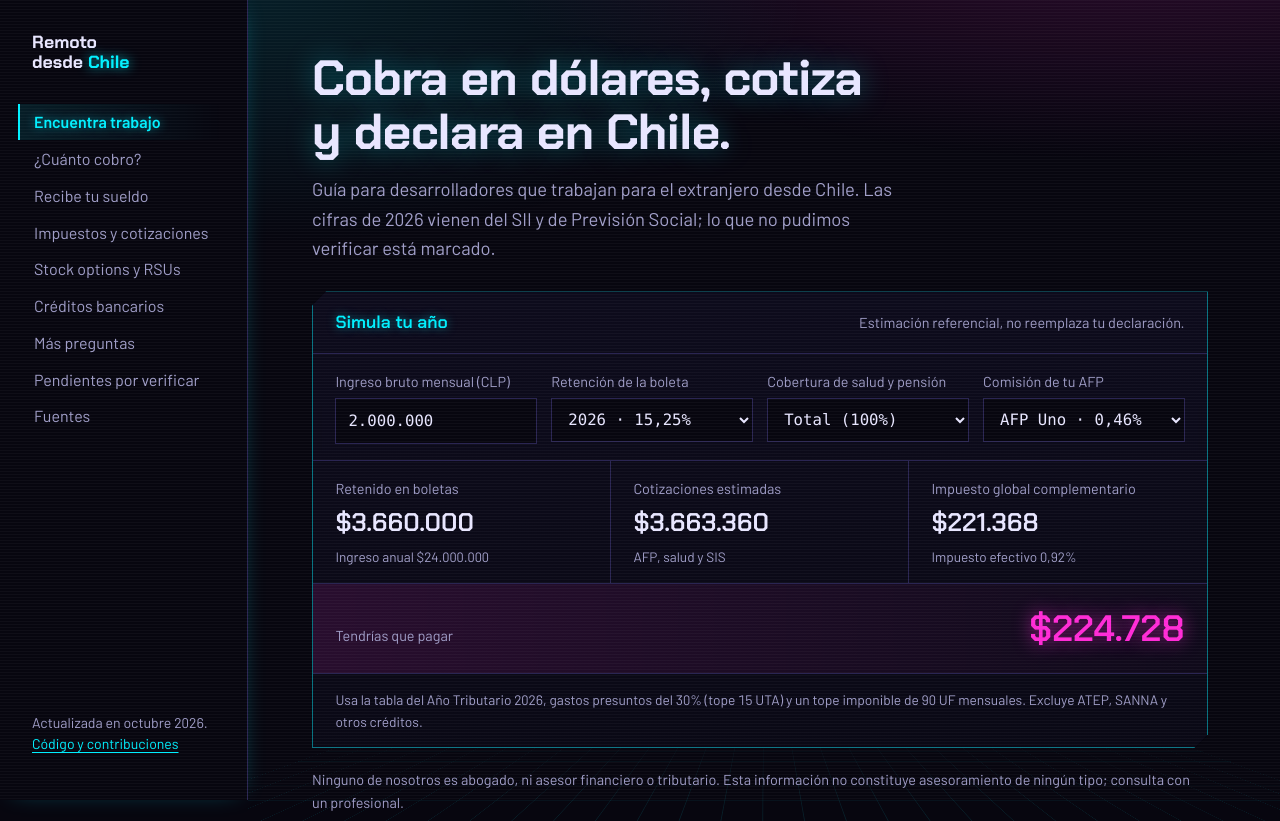
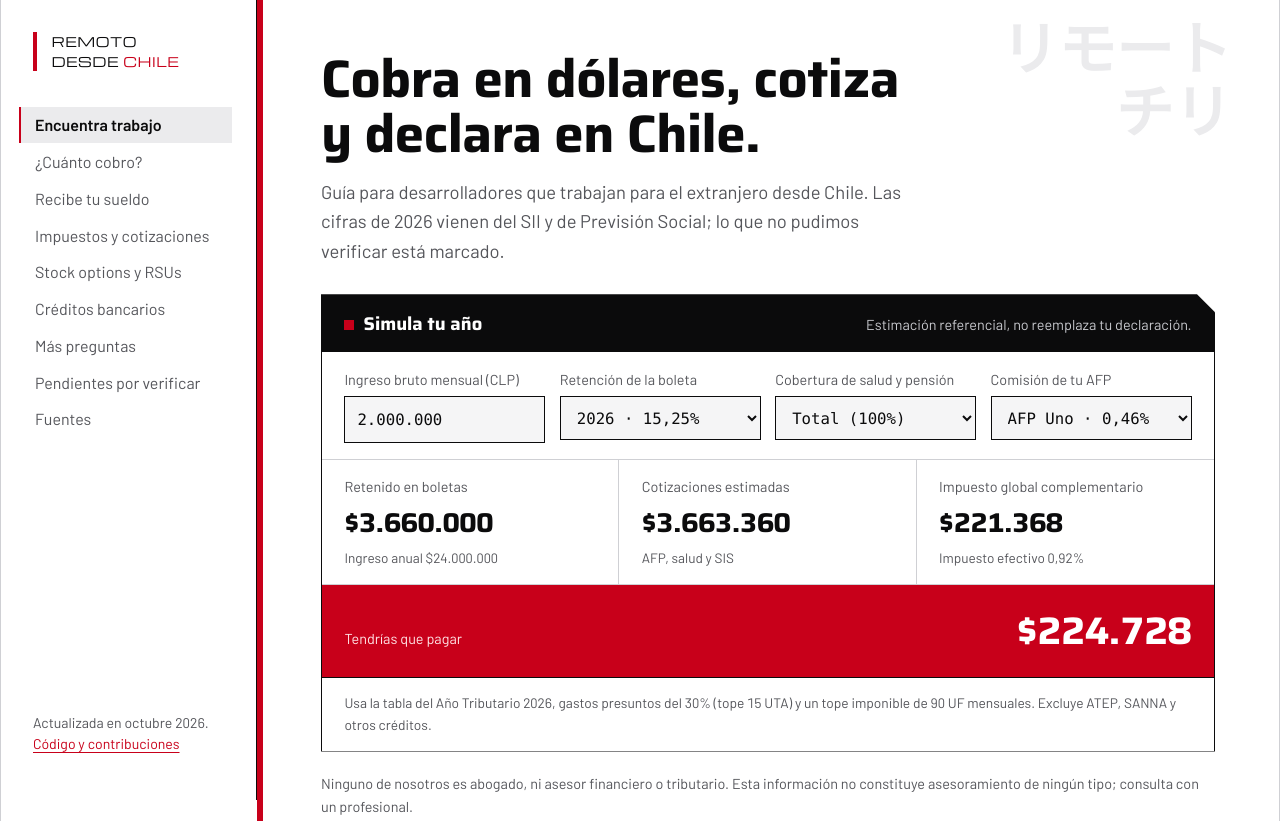
Before and after one commit to madkoding/remoto-desde-chile, a plain HTML site: page index.html in a window 1280 px wide. Shown: the top 821 px of the page. Drawn offline with nearby package versions, Linux system fonts and the light colour scheme.

Commit message:
style: cambiar a tema corporativo claro
- paleta blanco frío, negro y rojo corporativo
- encabezados con franja roja, tablas y simulador con cabecera negra
- esquina cortada, marca de agua en katakana y franja animada una sola vez
- tipografías Saira, Michroma y Barlow

Co-Authored-By: Claude Sonnet 5.5 <noreply@anthropic.com>
Claude-Session: https://claude.ai/code/session_01WyJukr5rh7bxpLupmgCVQh

```diff
--- a/assets/style.css
+++ b/assets/style.css
@@ -1,21 +1,20 @@
-/* Remoto desde Chile — tema cyberpunk
-   Vacío (fondo), Neón cian (acento), Magenta (alerta), Amarillo (resultado) */
+/* Remoto desde Chile — tema corporativo claro
+   Blanco frío (fondo), Tinta negra, Rojo corporativo (acento) */
 :root {
-  color-scheme: dark;
-  --bg: #07060f;
-  --surface: #0e0c1d;
-  --panel: #0a0916;
-  --ink: #e8e6ff;
-  --muted: #a09ec8;
-  --line: #2a2552;
-  --cyan: #00f0ff;
-  --magenta: #ff2bd6;
-  --yellow: #fcee0a;
-  --accent: var(--cyan);
-  --display: "Chakra Petch", "Barlow", system-ui, sans-serif;
+  color-scheme: light;
+  --bg: #f5f5f6;
+  --panel: #ffffff;
+  --surface: #ebebed;
+  --ink: #0b0b0c;
+  --muted: #55565b;
+  --line: #cfd0d4;
+  --red: #c8001a;
+  --red-ink: #ffffff;
+  --display: "Saira", "Barlow", system-ui, sans-serif;
+  --wide: "Michroma", "Saira", system-ui, sans-serif;
   --text: "Barlow", system-ui, -apple-system, "Segoe UI", sans-serif;
   --mono: ui-monospace, "JetBrains Mono", "SF Mono", Menlo, Consolas, monospace;
-  --cut: 14px;
+  --cut: 18px;
 }
 
 * { box-sizing: border-box; }
@@ -30,26 +29,21 @@ body {
   -webkit-font-smoothing: antialiased;
   font-variant-numeric: tabular-nums;
 }
-/* Líneas de barrido tenues sobre toda la página */
-body::after {
-  content: "";
-  position: fixed;
-  inset: 0;
-  pointer-events: none;
-  z-index: 50;
-  background: repeating-linear-gradient(to bottom, rgba(255, 255, 255, 0.035) 0, rgba(255, 255, 255, 0.035) 1px, transparent 1px, transparent 3px);
-}
-::selection { background: var(--magenta); color: #fff; }
-:focus-visible { outline: 2px solid var(--cyan); outline-offset: 3px; border-radius: 3px; }
-a { color: var(--cyan); text-underline-offset: 3px; text-decoration-thickness: 1px; }
-a:hover { color: var(--magenta); text-decoration-thickness: 2px; }
+::selection { background: var(--red); color: #fff; }
+:focus-visible { outline: 2px solid var(--red); outline-offset: 3px; }
+a { color: var(--red); text-underline-offset: 3px; text-decoration-thickness: 1px; }
+a:hover { color: var(--ink); text-decoration-thickness: 2px; }
 
-/* ---------- Shell ---------- */
+/* ---------- Estructura ---------- */
 .shell {
   display: grid;
-  grid-template-columns: 15.5rem minmax(0, 1fr);
+  grid-template-columns: 16rem minmax(0, 1fr);
   max-width: 80rem;
   margin: 0 auto;
+  background: var(--panel);
+  border-left: 1px solid var(--line);
+  border-right: 1px solid var(--line);
+  min-height: 100vh;
 }
 
 .rail {
@@ -60,19 +54,22 @@ a:hover { color: var(--magenta); text-decoration-thickness: 2px; }
   padding: 2rem 1.5rem 2rem 2rem;
   display: flex;
   flex-direction: column;
-  gap: 2rem;
-  border-right: 1px solid var(--line);
-  box-shadow: 1px 0 24px -12px rgba(0, 240, 255, 0.45);
+  gap: 2.25rem;
+  border-right: 1px solid var(--ink);
+  background: var(--panel);
 }
 .brand {
-  font-family: var(--display);
-  font-weight: 700;
-  font-size: 1.1rem;
-  line-height: 1.15;
+  font-family: var(--wide);
+  font-size: 0.82rem;
+  line-height: 1.5;
+  letter-spacing: 0.04em;
+  text-transform: uppercase;
   color: var(--ink);
   text-decoration: none;
+  padding-left: 0.9rem;
+  border-left: 4px solid var(--red);
 }
-.brand span { color: var(--cyan); text-shadow: 0 0 12px rgba(0, 240, 255, 0.7); }
+.brand span { color: var(--red); }
 .brand:hover { color: var(--ink); }
 .rail nav { display: flex; flex-direction: column; gap: 0.1rem; font-size: 1rem; }
 .rail nav a {
@@ -81,105 +78,86 @@ a:hover { color: var(--magenta); text-decoration-thickness: 2px; }
   padding: 0.3rem 0 0.3rem 0.85rem;
   border-left: 2px solid transparent;
   margin-left: -0.85rem;
-  transition: color 0.15s, border-color 0.15s;
+  transition: color 0.15s, border-color 0.15s, background-color 0.15s;
 }
-.rail nav a:hover { color: var(--magenta); }
-.rail nav a[aria-current="true"] {
-  color: var(--cyan);
-  border-left-color: var(--cyan);
-  font-weight: 600;
-  text-shadow: 0 0 10px rgba(0, 240, 255, 0.5);
-  background: linear-gradient(90deg, rgba(0, 240, 255, 0.1), transparent);
-}
+.rail nav a:hover { color: var(--ink); background: var(--surface); }
+.rail nav a[aria-current="true"] { color: var(--ink); border-left-color: var(--red); font-weight: 600; background: var(--surface); }
 .rail .meta { margin-top: auto; font-size: 0.88rem; color: var(--muted); line-height: 1.5; }
 
-/* ---------- Hero ---------- */
+/* ---------- Portada ---------- */
 main { min-width: 0; }
 .hero {
   position: relative;
   padding: clamp(1.75rem, 4.5vw, 3.25rem) clamp(1.25rem, 5vw, 4rem) 2.5rem;
-  border-bottom: 1px solid var(--line);
-  background:
-    radial-gradient(60rem 22rem at 85% -10%, rgba(255, 43, 214, 0.16), transparent 70%),
-    radial-gradient(50rem 22rem at 0% 0%, rgba(0, 240, 255, 0.1), transparent 70%);
+  border-bottom: 1px solid var(--ink);
+  background: var(--panel);
   overflow: hidden;
 }
-/* Rejilla en perspectiva que se desvanece hacia arriba */
+/* Franja roja vertical: aparece una sola vez al cargar */
 .hero::before {
   content: "";
   position: absolute;
-  left: -20%;
-  right: -20%;
+  top: 0;
+  left: 0;
   bottom: 0;
-  height: 60%;
+  width: 6px;
+  background: var(--red);
+  transform-origin: top;
+}
+@media (prefers-reduced-motion: no-preference) {
+  .hero::before { animation: bar-in 0.7s cubic-bezier(0.2, 0.7, 0.2, 1) 1; }
+}
+@keyframes bar-in { from { transform: scaleY(0); } to { transform: scaleY(1); } }
+/* Marca de agua en katakana ("remoto, Chile"): solo cuando hay espacio libre a la derecha del título */
+.kana {
+  position: absolute;
+  top: 1rem;
+  right: clamp(1rem, 4vw, 3rem);
+  font-family: system-ui, "Hiragino Sans", "Noto Sans JP", "Yu Gothic", sans-serif;
+  font-weight: 700;
+  font-size: clamp(2rem, 4.5vw, 3.6rem);
+  line-height: 1.1;
+  text-align: right;
+  color: var(--surface);
+  user-select: none;
   pointer-events: none;
-  background-image:
-    linear-gradient(rgba(0, 240, 255, 0.22) 1px, transparent 1px),
-    linear-gradient(90deg, rgba(0, 240, 255, 0.22) 1px, transparent 1px);
-  background-size: 48px 48px;
-  transform: perspective(420px) rotateX(58deg);
-  transform-origin: bottom;
-  -webkit-mask-image: linear-gradient(to top, #000, transparent 85%);
-  mask-image: linear-gradient(to top, #000, transparent 85%);
-  opacity: 0.55;
 }
+@media (max-width: 75rem) { .kana { display: none; } }
 .hero > * { position: relative; }
+.hero > .kana { position: absolute; }
 .hero h1 {
-  position: relative;
   font-family: var(--display);
   font-weight: 700;
-  font-size: clamp(1.9rem, 4.4vw, 3.1rem);
-  line-height: 1.08;
-  letter-spacing: -0.015em;
+  font-size: clamp(2rem, 4.6vw, 3.3rem);
+  line-height: 1.04;
+  letter-spacing: -0.01em;
   margin: 0 0 1rem;
   max-width: 19ch;
   text-wrap: balance;
-  text-shadow: 0 0 28px rgba(0, 240, 255, 0.35);
-}
-/* Glitch breve al cargar: se ejecuta una sola vez */
-.hero h1::before,
-.hero h1::after {
-  content: attr(data-text);
-  position: absolute;
-  inset: 0;
-  opacity: 0;
-  pointer-events: none;
-  text-shadow: none;
-}
-.hero h1::before { color: var(--magenta); }
-.hero h1::after { color: var(--cyan); }
-@media (prefers-reduced-motion: no-preference) {
-  .hero h1::before { animation: glitch-a 0.9s steps(1, end) 0.25s 1; }
-  .hero h1::after { animation: glitch-b 0.9s steps(1, end) 0.25s 1; }
-}
-@keyframes glitch-a {
-  0%, 100% { opacity: 0; }
-  10% { opacity: 0.9; transform: translate(-4px, 1px); clip-path: inset(10% 0 62% 0); }
-  25% { opacity: 0.9; transform: translate(3px, -1px); clip-path: inset(55% 0 12% 0); }
-  40% { opacity: 0.9; transform: translate(-2px, 0); clip-path: inset(30% 0 40% 0); }
-  55% { opacity: 0; }
-}
-@keyframes glitch-b {
-  0%, 100% { opacity: 0; }
-  15% { opacity: 0.9; transform: translate(4px, -1px); clip-path: inset(60% 0 10% 0); }
-  30% { opacity: 0.9; transform: translate(-3px, 1px); clip-path: inset(8% 0 70% 0); }
-  45% { opacity: 0.9; transform: translate(2px, 0); clip-path: inset(40% 0 30% 0); }
-  60% { opacity: 0; }
 }
 .hero .lead { max-width: 58ch; font-size: 1.15rem; color: var(--muted); margin: 0 0 1.75rem; }
 
 /* ---------- Simulador ---------- */
 .calc {
-  background: linear-gradient(180deg, rgba(14, 12, 29, 0.92), rgba(10, 9, 22, 0.96));
-  border: 1px solid rgba(0, 240, 255, 0.45);
+  background: var(--panel);
+  border: 1px solid var(--ink);
   max-width: 56rem;
   overflow: hidden;
-  clip-path: polygon(0 var(--cut), var(--cut) 0, 100% 0, 100% calc(100% - var(--cut)), calc(100% - var(--cut)) 100%, 0 100%);
-  backdrop-filter: blur(6px);
+  clip-path: polygon(0 0, calc(100% - var(--cut)) 0, 100% var(--cut), 100% 100%, 0 100%);
 }
-.calc-head { padding: 1rem 1.4rem; border-bottom: 1px solid var(--line); display: flex; justify-content: space-between; gap: 1rem; flex-wrap: wrap; align-items: baseline; }
-.calc-head h2 { font-family: var(--display); font-weight: 600; font-size: 1.1rem; margin: 0; color: var(--cyan); text-shadow: 0 0 10px rgba(0, 240, 255, 0.5); }
-.calc-head p { margin: 0; font-size: 0.9rem; color: var(--muted); }
+.calc-head {
+  padding: 0.85rem 1.4rem;
+  background: var(--ink);
+  color: #fff;
+  display: flex;
+  justify-content: space-between;
+  gap: 1rem;
+  flex-wrap: wrap;
+  align-items: baseline;
+}
+.calc-head h2 { font-family: var(--display); font-weight: 700; font-size: 1.15rem; margin: 0; }
+.calc-head h2::before { content: ""; display: inline-block; width: 0.6rem; height: 0.6rem; background: var(--red); margin-right: 0.6rem; }
+.calc-head p { margin: 0; font-size: 0.9rem; color: #c8c9ce; }
 .fields { display: grid; grid-template-columns: repeat(auto-fit, minmax(9.5rem, 1fr)); gap: 0.9rem; padding: 1rem 1.4rem; border-bottom: 1px solid var(--line); }
 .field label { display: block; font-size: 0.9rem; color: var(--muted); margin-bottom: 0.35rem; }
 .field input, .field select {
@@ -189,84 +167,94 @@ main { min-width: 0; }
   font-size: 0.98rem;
   color: var(--ink);
   background: var(--bg);
-  border: 1px solid var(--line);
+  border: 1px solid var(--ink);
   border-radius: 0;
   padding: 0.6rem 0.75rem;
   min-height: 2.75rem;
-  transition: border-color 0.15s, box-shadow 0.15s;
+  transition: box-shadow 0.15s, background-color 0.15s;
 }
-.field input:hover, .field select:hover { border-color: rgba(0, 240, 255, 0.6); }
-.field input:focus, .field select:focus { border-color: var(--cyan); box-shadow: 0 0 0 1px var(--cyan), 0 0 16px rgba(0, 240, 255, 0.35); outline: none; }
+.field input:hover, .field select:hover { background: #fff; }
+.field input:focus, .field select:focus { outline: none; background: #fff; box-shadow: 0 0 0 2px var(--red); }
 .readouts { display: grid; grid-template-columns: repeat(3, minmax(0, 1fr)); margin: 0; }
 .readout { padding: 0.95rem 1.4rem; border-bottom: 1px solid var(--line); }
 .readout:nth-child(-n+2) { border-right: 1px solid var(--line); }
 .readout dt { font-size: 0.9rem; color: var(--muted); margin: 0 0 0.2rem; }
-.readout dd { margin: 0; font-family: var(--display); font-weight: 600; font-size: clamp(1.2rem, 2.6vw, 1.6rem); color: var(--ink); }
+.readout dd { margin: 0; font-family: var(--display); font-weight: 700; font-size: clamp(1.3rem, 2.7vw, 1.7rem); }
 .readout small { display: block; font-size: 0.85rem; color: var(--muted); margin-top: 0.15rem; }
-.result { grid-column: 1 / -1; border-bottom: 0; background: linear-gradient(90deg, rgba(252, 238, 10, 0.08), rgba(252, 238, 10, 0.02)); display: flex; justify-content: space-between; align-items: baseline; gap: 1rem; flex-wrap: wrap; }
-.result dd { font-size: clamp(1.6rem, 4vw, 2.3rem); color: var(--yellow); text-shadow: 0 0 18px rgba(252, 238, 10, 0.55); }
-.result.owe { background: linear-gradient(90deg, rgba(255, 43, 214, 0.12), rgba(255, 43, 214, 0.02)); }
-.result.owe dd { color: var(--magenta); text-shadow: 0 0 18px rgba(255, 43, 214, 0.6); }
-.calc-note { padding: 0.9rem 1.4rem; font-size: 0.86rem; color: var(--muted); border-top: 1px solid var(--line); margin: 0; }
+.result {
+  grid-column: 1 / -1;
+  border-bottom: 0;
+  background: var(--ink);
+  color: #fff;
+  display: flex;
+  justify-content: space-between;
+  align-items: baseline;
+  gap: 1rem;
+  flex-wrap: wrap;
+  transition: background-color 0.25s;
+}
+.result dt { color: #d6d7db; }
+.result dd { font-size: clamp(1.7rem, 4vw, 2.4rem); color: #fff; }
+.result.owe { background: var(--red); }
+.result.owe dt { color: #ffe3e6; }
+.calc-note { padding: 0.9rem 1.4rem; font-size: 0.86rem; color: var(--muted); border-top: 1px solid var(--ink); margin: 0; }
 .disclaimer { max-width: 56rem; margin: 1.25rem 0 0; font-size: 0.9rem; color: var(--muted); }
 
 /* ---------- Artículo ---------- */
 article { padding: 1rem clamp(1.25rem, 5vw, 4rem) 4rem; max-width: 52rem; }
 article h2 {
+  position: relative;
   font-family: var(--display);
-  font-weight: 600;
-  font-size: clamp(1.5rem, 3vw, 2rem);
-  line-height: 1.15;
+  font-weight: 700;
+  font-size: clamp(1.6rem, 3vw, 2.1rem);
+  line-height: 1.1;
   margin: 4.5rem 0 1.25rem;
-  padding: 0.15rem 0 0.15rem 1rem;
-  border-left: 3px solid var(--magenta);
-  box-shadow: -6px 0 18px -10px var(--magenta);
+  padding-top: 1.4rem;
+  border-top: 1px solid var(--ink);
   text-wrap: balance;
 }
+article h2::before { content: ""; position: absolute; top: -3px; left: 0; width: 3.5rem; height: 5px; background: var(--red); }
 article h2:first-child { margin-top: 2.5rem; }
-article h3 { font-family: var(--display); font-weight: 600; font-size: 1.3rem; color: var(--cyan); margin: 2.5rem 0 0.75rem; }
-article h4 { font-family: var(--display); font-weight: 600; font-size: 1.1rem; margin: 2rem 0 0.5rem; }
+article h3 { font-family: var(--display); font-weight: 700; font-size: 1.35rem; margin: 2.5rem 0 0.75rem; }
+article h4 { font-family: var(--display); font-weight: 700; font-size: 1.1rem; margin: 2rem 0 0.5rem; }
 article p, article li { max-width: 68ch; }
 article li { margin: 0.35rem 0; }
 article ul, article ol { padding-left: 1.3rem; }
-article li::marker { color: var(--magenta); }
-article strong { color: #fff; }
+article li::marker { color: var(--red); }
+article strong { font-weight: 600; }
 article code {
   font-family: var(--mono);
   font-size: 0.86em;
-  color: var(--yellow);
   background: var(--surface);
-  border: 1px solid var(--line);
   padding: 0.1em 0.4em;
 }
 article pre {
   background: var(--surface);
-  border: 1px solid var(--line);
-  border-left: 3px solid var(--cyan);
+  border-left: 4px solid var(--red);
   padding: 1rem 1.2rem;
   overflow-x: auto;
   line-height: 1.55;
 }
-article pre code { background: none; border: 0; padding: 0; color: var(--cyan); font-size: 0.88rem; }
+article pre code { background: none; padding: 0; font-size: 0.88rem; }
 article blockquote {
   margin: 1.5rem 0;
   padding: 0.9rem 1.2rem;
-  background: var(--surface);
-  border-left: 3px solid var(--yellow);
+  background: var(--bg);
+  border-left: 4px solid var(--red);
   max-width: 68ch;
-  clip-path: polygon(0 0, 100% 0, 100% calc(100% - 10px), calc(100% - 10px) 100%, 0 100%);
 }
 article blockquote p { margin: 0; }
-.scroll { overflow-x: auto; margin: 1.5rem 0; border: 1px solid var(--line); background: var(--panel); }
+.scroll { overflow-x: auto; margin: 1.5rem 0; border: 1px solid var(--ink); background: var(--panel); }
 article table { border-collapse: collapse; width: 100%; font-size: 0.97rem; min-width: 32rem; }
 article th, article td { text-align: left; padding: 0.7rem 1rem; border-bottom: 1px solid var(--line); vertical-align: top; }
-article th { font-family: var(--display); font-weight: 600; color: var(--cyan); font-size: 0.9rem; background: var(--surface); border-bottom-color: rgba(0, 240, 255, 0.4); }
-article tbody tr:hover td { background: rgba(0, 240, 255, 0.05); }
+article th { font-family: var(--display); font-weight: 700; font-size: 0.95rem; background: var(--ink); color: #fff; border-bottom: 0; }
+article tbody tr:nth-child(even) td { background: var(--bg); }
+article tbody tr:hover td { background: var(--surface); }
 article tr:last-child td { border-bottom: 0; }
-article hr { border: 0; border-top: 1px solid var(--line); margin: 3rem 0; }
+article hr { border: 0; border-top: 1px solid var(--ink); margin: 3rem 0; }
 
 footer {
-  border-top: 1px solid var(--line);
+  border-top: 1px solid var(--ink);
   padding: 2rem clamp(1.25rem, 5vw, 4rem) 3rem;
   color: var(--muted);
   font-size: 0.95rem;
@@ -275,7 +263,7 @@ footer p { margin: 0.3rem 0; max-width: 62ch; }
 
 /* ---------- Pantallas pequeñas ---------- */
 @media (max-width: 62rem) {
-  .shell { display: block; }
+  .shell { display: block; border: 0; }
   .rail {
     position: sticky;
     height: auto;
@@ -284,17 +272,16 @@ footer p { margin: 0.3rem 0; max-width: 62ch; }
     gap: 1rem;
     padding: 0.6rem 1rem;
     border-right: 0;
-    border-bottom: 1px solid var(--line);
-    box-shadow: 0 1px 24px -12px rgba(0, 240, 255, 0.45);
-    background: rgba(7, 6, 15, 0.9);
+    border-bottom: 1px solid var(--ink);
+    background: rgba(255, 255, 255, 0.94);
     backdrop-filter: blur(10px);
     z-index: 5;
   }
   .rail .meta { display: none; }
-  .brand { white-space: nowrap; font-size: 0.95rem; }
+  .brand { white-space: nowrap; font-size: 0.68rem; }
   .rail nav { flex-direction: row; gap: 0.25rem; overflow-x: auto; scrollbar-width: none; }
   .rail nav a { white-space: nowrap; border-left: 0; margin: 0; padding: 0.4rem 0.7rem; }
-  .rail nav a[aria-current="true"] { background: rgba(0, 240, 255, 0.12); }
+  .rail nav a[aria-current="true"] { background: var(--ink); color: #fff; }
   html { scroll-padding-top: 4.5rem; }
 }
 @media (max-width: 40rem) {
--- a/index.html
+++ b/index.html
@@ -5,11 +5,11 @@
 <meta name="viewport" content="width=device-width, initial-scale=1">
 <title>Remoto desde Chile</title>
 <meta name="description" content="Guía práctica para desarrolladores que trabajan remoto desde Chile: cómo cobrar, emitir boletas, cotizar y declarar impuestos en 2026.">
-<meta name="color-scheme" content="dark">
-<meta name="theme-color" content="#07060f">
+<meta name="color-scheme" content="light">
+<meta name="theme-color" content="#f5f5f6">
 <link rel="preconnect" href="https://fonts.googleapis.com">
 <link rel="preconnect" href="https://fonts.gstatic.com" crossorigin>
-<link href="https://fonts.googleapis.com/css2?family=Barlow:wght@400;500;600&family=Chakra+Petch:wght@500;600;700&display=swap" rel="stylesheet">
+<link href="https://fonts.googleapis.com/css2?family=Barlow:wght@400;500;600&family=Michroma&family=Saira:wght@600;700&display=swap" rel="stylesheet">
 <link rel="stylesheet" href="assets/style.css">
 </head>
 <body>
@@ -31,7 +31,8 @@
   </aside>
   <main id="top">
     <header class="hero">
-      <h1 data-text="Cobra en dólares, cotiza y declara en Chile.">Cobra en dólares, cotiza y declara en Chile.</h1>
+      <span class="kana" aria-hidden="true">リモート<br>チリ</span>
+      <h1>Cobra en dólares, cotiza y declara en Chile.</h1>
       <p class="lead">Guía para desarrolladores que trabajan para el extranjero desde Chile. Las cifras de 2026 vienen del SII y de Previsión Social; lo que no pudimos verificar está marcado.</p>
       <section class="calc" aria-labelledby="calc-title">
         <div class="calc-head">
```
Also changed, not shown: 1 other file.
